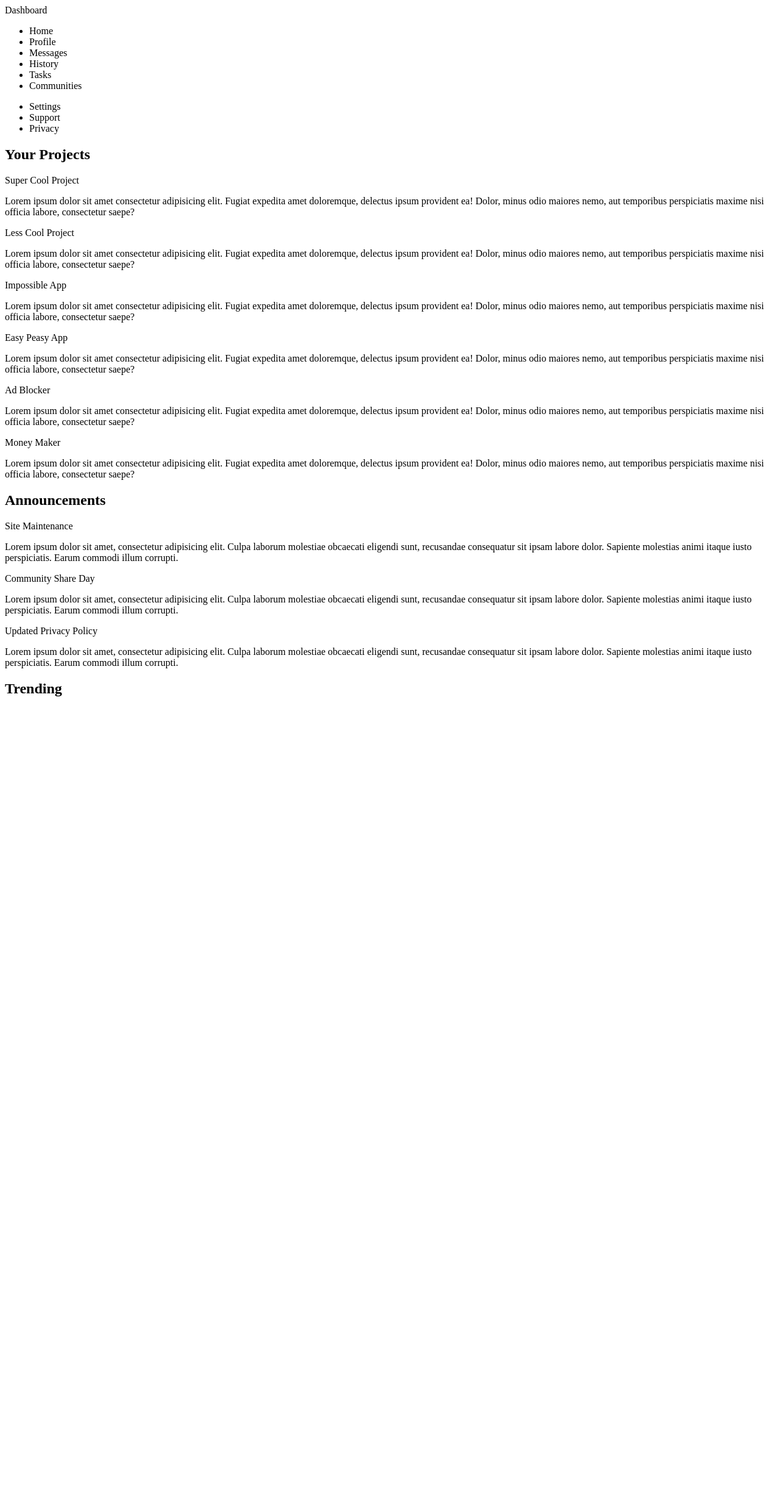
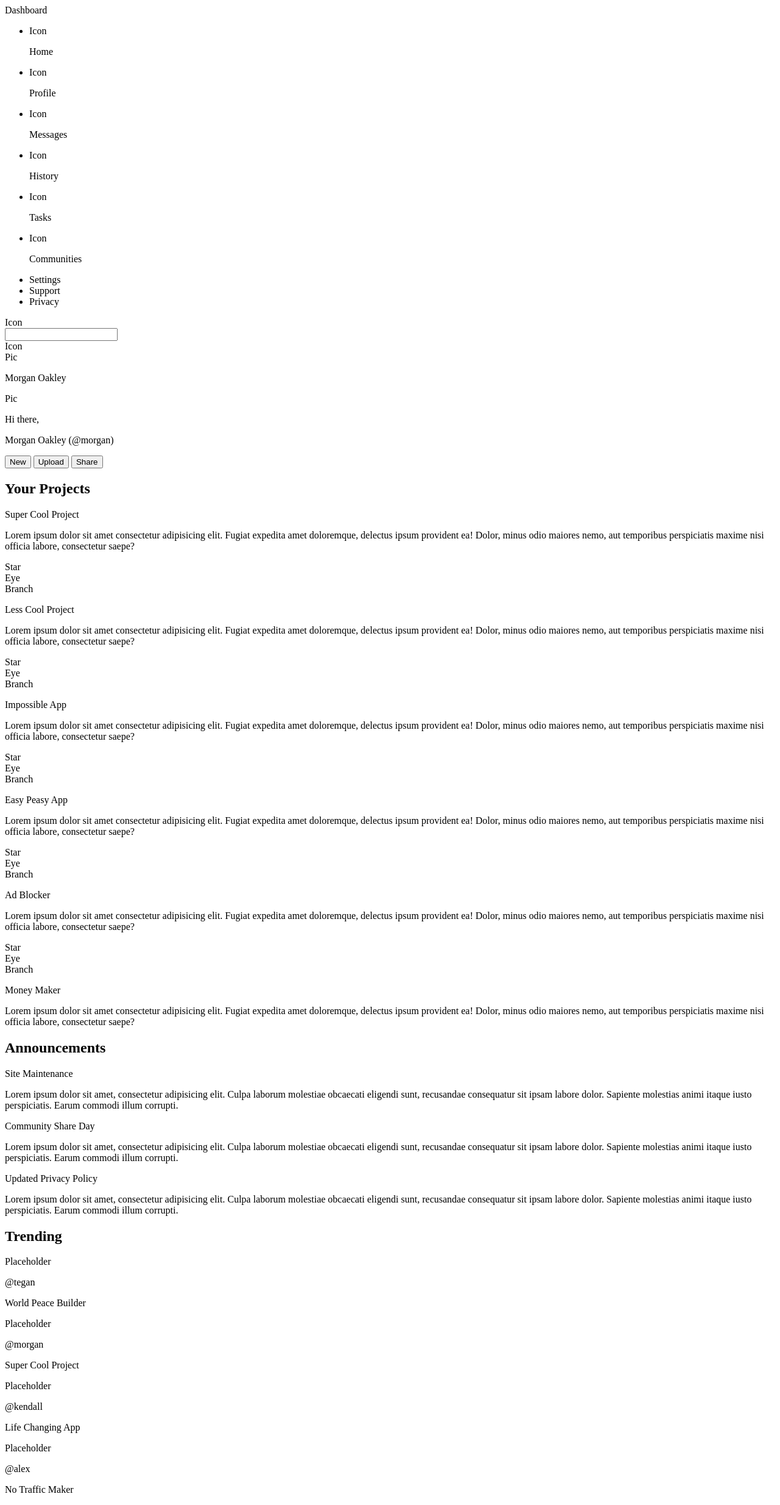
Before and after one commit to RiceWater/Project-Admin-Dashboard, a plain HTML site: page index.html in a window 1280 px wide. Shown: the whole page at 61% size. Before the commit the page ends 1162 px from the top, so only its background shows below. Drawn offline with Linux system fonts and the light colour scheme.

Commit message:
Build HTML Structure

```diff
--- a/index.html
+++ b/index.html
@@ -1,5 +1,6 @@
 <!DOCTYPE html>
 <html lang="en">
+
 <head>
   <meta charset="UTF-8">
   <meta name="viewport" content="width=device-width, initial-scale=1.0">
@@ -11,12 +12,30 @@
     <nav>
       <div>Dashboard</div>
       <ul>
-          <li>Home</li>
-          <li>Profile</li>
-          <li>Messages</li>
-          <li>History</li>
-          <li>Tasks</li>
-          <li>Communities</li>
+        <li>
+          <div>Icon</div>
+          <p>Home</p>
+        </li>
+        <li>
+          <div>Icon</div>
+          <p>Profile</p>
+        </li>
+        <li>
+          <div>Icon</div>
+          <p>Messages</p>
+        </li>
+        <li>
+          <div>Icon</div>
+          <p>History</p>
+        </li>
+        <li>
+          <div>Icon</div>
+          <p>Tasks</p>
+        </li>
+        <li>
+          <div>Icon</div>
+          <p>Communities</p>
+        </li>
       </ul>
       <ul>
         <li>Settings</li>
@@ -27,70 +46,137 @@
   </header>
 
   <main>
+    <div class="search-section">
+      <div class="upper-area">
         <div class="search-bar">
-
+          <div>Icon</div>
+          <input type="text"></input>
+        </div>
+        <div class="right-corner">
+          <div>Icon</div>
+          <div>Pic</div>
+          <p>Morgan Oakley</p>
+        </div>
+      </div>
+      <div class="lower-area">
+        <div>Pic</div>
+        <div class="greetings">
+          <p>Hi there,</p>
+          <p>Morgan Oakley (&commat;morgan)</p>
+        </div>
+        <div class="post-options">
+          <button>New</button>
+          <button>Upload</button>
+          <button>Share</button>
+        </div>
+      </div>
     </div>
     <div class="main">
       <div class="projects">
         <h2>Your Projects</h2>
         <div class="card card1">
+          <div class="white-wrapper">
             <p class="title">Super Cool Project</p>
             <p class="content">
-              Lorem ipsum dolor sit amet consectetur adipisicing elit. Fugiat expedita amet doloremque, delectus ipsum provident ea! Dolor, minus odio maiores nemo, aut temporibus perspiciatis maxime nisi officia labore, consectetur saepe?
+              Lorem ipsum dolor sit amet consectetur adipisicing elit. Fugiat expedita amet doloremque, delectus ipsum
+              provident ea! Dolor, minus odio maiores nemo, aut temporibus perspiciatis maxime nisi officia labore,
+              consectetur saepe?
+            </p>
+            <div>Star</div>
+            <div>Eye</div>
+            <div>Branch</div>
+          </div>
+        </div>
+        <div class="card card2">
+          <div class="white-wrapper">
+            <p class="title">Less Cool Project</p>
+            <p class="content">
+              Lorem ipsum dolor sit amet consectetur adipisicing elit. Fugiat expedita amet doloremque, delectus ipsum
+              provident ea! Dolor, minus odio maiores nemo, aut temporibus perspiciatis maxime nisi officia labore,
+              consectetur saepe?
+            </p>
+            <div>Star</div>
+            <div>Eye</div>
+            <div>Branch</div>
+          </div>
+        </div>
+        <div class="card card3">
+          <div class="white-wrapper">
+            <p class="title">Impossible App</p>
+            <p class="content">
+              Lorem ipsum dolor sit amet consectetur adipisicing elit. Fugiat expedita amet doloremque, delectus ipsum
+              provident ea! Dolor, minus odio maiores nemo, aut temporibus perspiciatis maxime nisi officia labore,
+              consectetur saepe?
+            </p>
+            <div>Star</div>
+            <div>Eye</div>
+            <div>Branch</div>
+          </div>
+        </div>
+        <div class="card card4">
+          <div class="white-wrapper">
+            <p class="title">Easy Peasy App</p>
+            <p class="content">
+              Lorem ipsum dolor sit amet consectetur adipisicing elit. Fugiat expedita amet doloremque, delectus ipsum
+              provident ea! Dolor, minus odio maiores nemo, aut temporibus perspiciatis maxime nisi officia labore,
+              consectetur saepe?
+            </p>
+            <div>Star</div>
+            <div>Eye</div>
+            <div>Branch</div>
+          </div>
+        </div>
+        <div class="card card5">
+          <div class="white-wrapper">
+            <p class="title">Ad Blocker</p>
+            <p class="content">
+              Lorem ipsum dolor sit amet consectetur adipisicing elit. Fugiat expedita amet doloremque, delectus ipsum
+              provident ea! Dolor, minus odio maiores nemo, aut temporibus perspiciatis maxime nisi officia labore,
+              consectetur saepe?
+            </p>
+            <div>Star</div>
+            <div>Eye</div>
+            <div>Branch</div>
+          </div>
+        </div>
+        <div class="card card6">
+          <div class="white-wrapper">
+            <p class="title">Money Maker</p>
+            <p class="content">
+              Lorem ipsum dolor sit amet consectetur adipisicing elit. Fugiat expedita amet doloremque, delectus ipsum
+              provident ea! Dolor, minus odio maiores nemo, aut temporibus perspiciatis maxime nisi officia labore,
+              consectetur saepe?
             </p>
           </div>
-          <div class="card card2">
-            <p class="title">Less Cool Project</p>
-            <p class="content">
-              Lorem ipsum dolor sit amet consectetur adipisicing elit. Fugiat expedita amet doloremque, delectus ipsum provident ea! Dolor, minus odio maiores nemo, aut temporibus perspiciatis maxime nisi officia labore, consectetur saepe?
-            </p>
-          </div>
-          <div class="card card3">
-            <p class="title">Impossible App</p>
-            <p class="content">
-              Lorem ipsum dolor sit amet consectetur adipisicing elit. Fugiat expedita amet doloremque, delectus ipsum provident ea! Dolor, minus odio maiores nemo, aut temporibus perspiciatis maxime nisi officia labore, consectetur saepe?
-            </p>
-          </div>
-          <div class="card card4">
-            <p class="title">Easy Peasy App</p>
-            <p class="content">
-              Lorem ipsum dolor sit amet consectetur adipisicing elit. Fugiat expedita amet doloremque, delectus ipsum provident ea! Dolor, minus odio maiores nemo, aut temporibus perspiciatis maxime nisi officia labore, consectetur saepe?
-            </p>
-          </div>
-          <div class="card card5">
-            <p class="title">Ad Blocker</p>
-            <p class="content">
-              Lorem ipsum dolor sit amet consectetur adipisicing elit. Fugiat expedita amet doloremque, delectus ipsum provident ea! Dolor, minus odio maiores nemo, aut temporibus perspiciatis maxime nisi officia labore, consectetur saepe?
-            </p>
-          </div>
-          <div class="card card6">
-            <p class="title">Money Maker</p>
-            <p class="content">
-              Lorem ipsum dolor sit amet consectetur adipisicing elit. Fugiat expedita amet doloremque, delectus ipsum provident ea! Dolor, minus odio maiores nemo, aut temporibus perspiciatis maxime nisi officia labore, consectetur saepe?
-            </p>
         </div>
       </div>
       <div class="announcements">
         <h2>Announcements</h2>
         <div class="ann-container">
-            <div class="content1">
+          <div class="ann-content content1">
             <p class="content-title">Site Maintenance</p>
             <p>
-                Lorem ipsum dolor sit amet, consectetur adipisicing elit. Culpa laborum molestiae obcaecati eligendi sunt, recusandae consequatur sit ipsam labore dolor. Sapiente molestias animi itaque iusto perspiciatis. Earum commodi illum corrupti.
+              Lorem ipsum dolor sit amet, consectetur adipisicing elit. Culpa laborum molestiae obcaecati eligendi sunt,
+              recusandae consequatur sit ipsam labore dolor. Sapiente molestias animi itaque iusto perspiciatis. Earum
+              commodi illum corrupti.
             </p>
           </div>
           <div class="line-breaker"></div>
-            <div class="content2">
+          <div class="ann-content content2">
             <p class="content-title">Community Share Day</p>
             <p>
-                Lorem ipsum dolor sit amet, consectetur adipisicing elit. Culpa laborum molestiae obcaecati eligendi sunt, recusandae consequatur sit ipsam labore dolor. Sapiente molestias animi itaque iusto perspiciatis. Earum commodi illum corrupti.
+              Lorem ipsum dolor sit amet, consectetur adipisicing elit. Culpa laborum molestiae obcaecati eligendi sunt,
+              recusandae consequatur sit ipsam labore dolor. Sapiente molestias animi itaque iusto perspiciatis. Earum
+              commodi illum corrupti.
             </p>
           </div>
           <div class="line-breaker"></div>
-            <div class="content3">
+          <div class="ann-content content3">
             <p class="content-title">Updated Privacy Policy</p>
             <p>
-                Lorem ipsum dolor sit amet, consectetur adipisicing elit. Culpa laborum molestiae obcaecati eligendi sunt, recusandae consequatur sit ipsam labore dolor. Sapiente molestias animi itaque iusto perspiciatis. Earum commodi illum corrupti.
+              Lorem ipsum dolor sit amet, consectetur adipisicing elit. Culpa laborum molestiae obcaecati eligendi sunt,
+              recusandae consequatur sit ipsam labore dolor. Sapiente molestias animi itaque iusto perspiciatis. Earum
+              commodi illum corrupti.
             </p>
           </div>
         </div>
@@ -98,9 +184,32 @@
 
       <div class="trending">
         <h2>Trending</h2>
+        <div class="trend-container">
+          <div class="trend trend1">
+            <div>Placeholder</div>
+            <p class="name">&commat;tegan</p>
+            <p class="project">World Peace Builder</p>
+          </div>
+          <div class="trend trend2">
+            <div>Placeholder</div>
+            <p class="name">&commat;morgan</p>
+            <p class="project">Super Cool Project</p>
+          </div>
+          <div class="trend trend3">
+            <div>Placeholder</div>
+            <p class="name">&commat;kendall</p>
+            <p class="project">Life Changing App</p>
+          </div>
+          <div class="trend trend4">
+            <div>Placeholder</div>
+            <p class="name">&commat;alex</p>
+            <p class="project">No Traffic Maker</p>
+          </div>
+        </div>
       </div>
     </div>
   </main>
 
 </body>
+
 </html>
```
Lines whose indentation alone changed are shown as unchanged.
